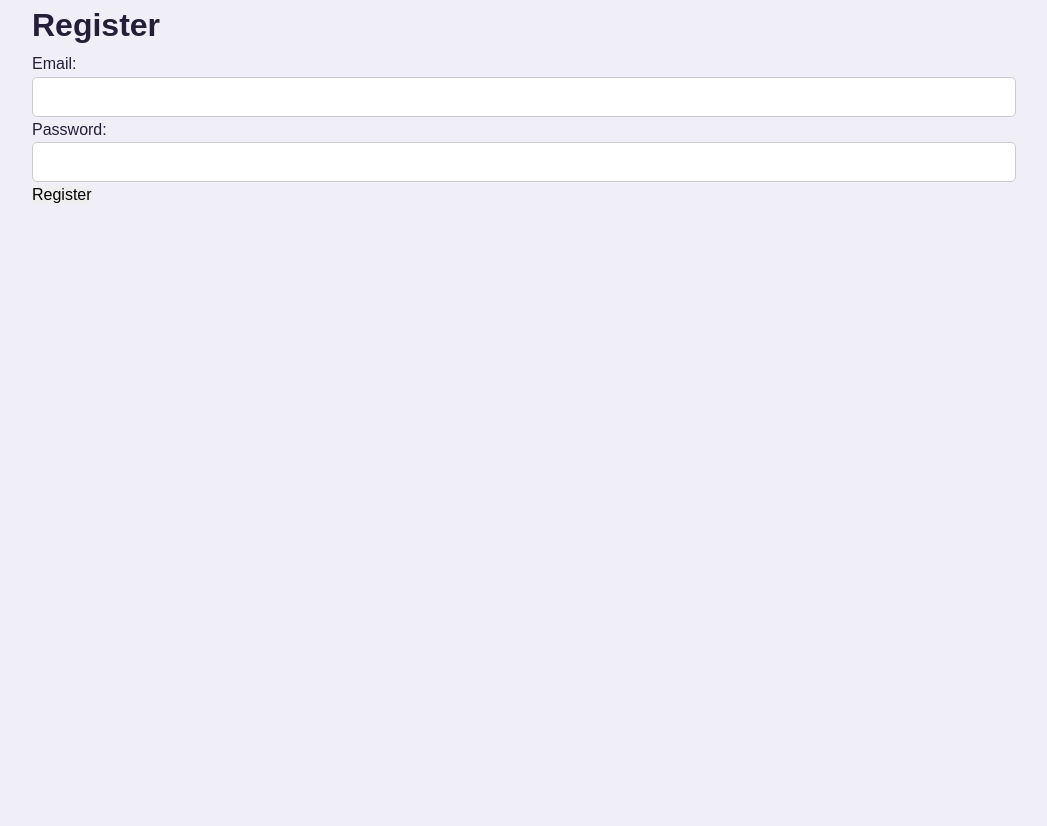
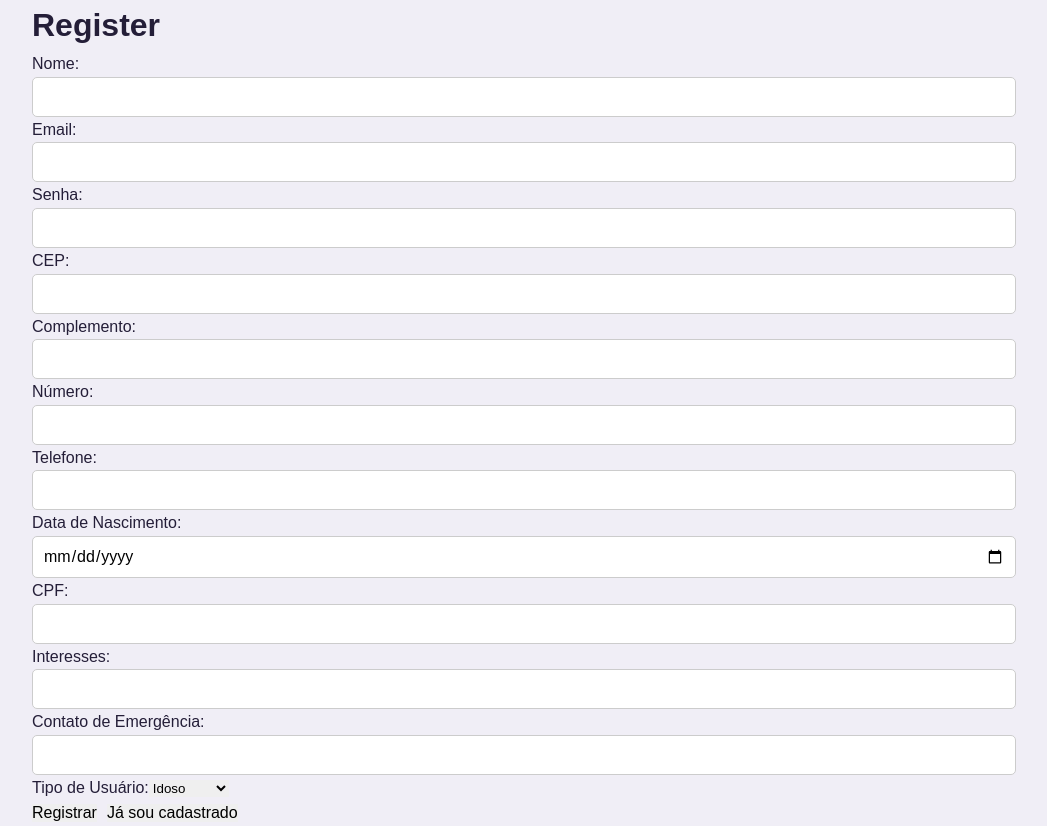
Before and after one commit to LuisTei17/client-ifcode, a Next.js app: page /register in a window 1280 px wide. Shown: the whole page, without its empty margins (116-1163 px from the left). Before the commit the page ends 800 px from the top, so only its background shows below. Built offline with nearby package versions, Linux system fonts and the light colour scheme.

Commit message:
Iniciado desenvolvimento da página de registro e de login

```diff
--- a/src/pages/register.tsx
+++ b/src/pages/register.tsx
@@ -1,33 +1,61 @@
 import { useState } from 'react';
+const API_URL = process.env.NEXT_PUBLIC_API_URL;
 import { useRouter } from 'next/router';
 
 const Register = () => {
     const [email, setEmail] = useState('');
     const [password, setPassword] = useState('');
+    const [nome, setNome] = useState('');
+    const [cep, setCep] = useState('');
+    const [complemento, setComplemento] = useState('');
+    const [numero, setNumero] = useState('');
+    const [telefone, setTelefone] = useState('');
+    const [dataNascimento, setDataNascimento] = useState('');
+    const [cpf, setCpf] = useState('');
+    const [interesses, setInteresses] = useState('');
+    const [contatoEmergencia, setContatoEmergencia] = useState('');
+    const [tipoUsuario, setTipoUsuario] = useState('idoso');
     const [error, setError] = useState('');
     const router = useRouter();
 
-    const handleRegister = async (e) => {
+    const handleRegister = async (e: React.FormEvent<HTMLFormElement>) => {
         e.preventDefault();
         setError('');
 
         try {
-            const response = await fetch('/api/register', {
+            const response = await fetch(`${API_URL}/auth/register`, {
                 method: 'POST',
                 headers: {
                     'Content-Type': 'application/json',
                 },
-                body: JSON.stringify({ email, password }),
+                body: JSON.stringify({
+                    email,
+                    password,
+                    nome,
+                    cep,
+                    complemento,
+                    numero,
+                    telefone,
+                    dataNascimento,
+                    cpf,
+                    interesses,
+                    contatoEmergencia,
+                    tipoUsuario
+                }),
             });
 
             if (!response.ok) {
                 throw new Error('Registration failed');
             }
 
-            // Redirect to login or dashboard after successful registration
-            router.push('/login');
+            // Redirect to index after successful registration
+            router.push('/');
         } catch (err) {
-            setError(err.message);
+            if (err instanceof Error) {
+                setError(err.message);
+            } else {
+                setError('Ocorreu um erro desconhecido.');
+            }
         }
     };
 
@@ -36,6 +64,16 @@ const Register = () => {
             <h1>Register</h1>
             {error && <p className="error">{error}</p>}
             <form onSubmit={handleRegister}>
+                <div>
+                    <label htmlFor="nome">Nome:</label>
+                    <input
+                        type="text"
+                        id="nome"
+                        value={nome}
+                        onChange={(e) => setNome(e.target.value)}
+                        required
+                    />
+                </div>
                 <div>
                     <label htmlFor="email">Email:</label>
                     <input
@@ -47,7 +85,7 @@ const Register = () => {
                     />
                 </div>
                 <div>
-                    <label htmlFor="password">Password:</label>
+                    <label htmlFor="password">Senha:</label>
                     <input
                         type="password"
                         id="password"
@@ -56,7 +94,105 @@ const Register = () => {
                         required
                     />
                 </div>
-                <button type="submit">Register</button>
+                <div>
+                    <label htmlFor="cep">CEP:</label>
+                    <input
+                        type="text"
+                        id="cep"
+                        value={cep}
+                        onChange={(e) => setCep(e.target.value)}
+                        required
+                    />
+                </div>
+                <div>
+                    <label htmlFor="complemento">Complemento:</label>
+                    <input
+                        type="text"
+                        id="complemento"
+                        value={complemento}
+                        onChange={(e) => setComplemento(e.target.value)}
+                    />
+                </div>
+                <div>
+                    <label htmlFor="numero">Número:</label>
+                    <input
+                        type="text"
+                        id="numero"
+                        value={numero}
+                        onChange={(e) => setNumero(e.target.value)}
+                        required
+                    />
+                </div>
+                <div>
+                    <label htmlFor="telefone">Telefone:</label>
+                    <input
+                        type="tel"
+                        id="telefone"
+                        value={telefone}
+                        onChange={(e) => setTelefone(e.target.value)}
+                        required
+                    />
+                </div>
+                <div>
+                    <label htmlFor="dataNascimento">Data de Nascimento:</label>
+                    <input
+                        type="date"
+                        id="dataNascimento"
+                        value={dataNascimento}
+                        onChange={(e) => setDataNascimento(e.target.value)}
+                        required
+                    />
+                </div>
+                <div>
+                    <label htmlFor="cpf">CPF:</label>
+                    <input
+                        type="text"
+                        id="cpf"
+                        value={cpf}
+                        onChange={(e) => setCpf(e.target.value)}
+                        required
+                    />
+                </div>
+                <div>
+                    <label htmlFor="interesses">Interesses:</label>
+                    <input
+                        type="text"
+                        id="interesses"
+                        value={interesses}
+                        onChange={(e) => setInteresses(e.target.value)}
+                        required
+                    />
+                </div>
+                <div>
+                    <label htmlFor="contatoEmergencia">Contato de Emergência:</label>
+                    <input
+                        type="text"
+                        id="contatoEmergencia"
+                        value={contatoEmergencia}
+                        onChange={(e) => setContatoEmergencia(e.target.value)}
+                        required
+                    />
+                </div>
+                <div>
+                    <label htmlFor="tipoUsuario">Tipo de Usuário:</label>
+                    <select
+                        id="tipoUsuario"
+                        value={tipoUsuario}
+                        onChange={(e) => setTipoUsuario(e.target.value)}
+                        required
+                    >
+                        <option value="idoso">Idoso</option>
+                        <option value="voluntario">Voluntário</option>
+                    </select>
+                </div>
+                <button type="submit">Registrar</button>
+                <button
+                    type="button"
+                    style={{ marginLeft: '10px' }}
+                    onClick={() => router.push('/login')}
+                >
+                    Já sou cadastrado
+                </button>
             </form>
         </div>
     );
```
Also changed, not shown: package.json (+6 -5 lines), src/pages/login.tsx (+12 -5 lines), 2 other files (tests, documents, lock files or other folders).
